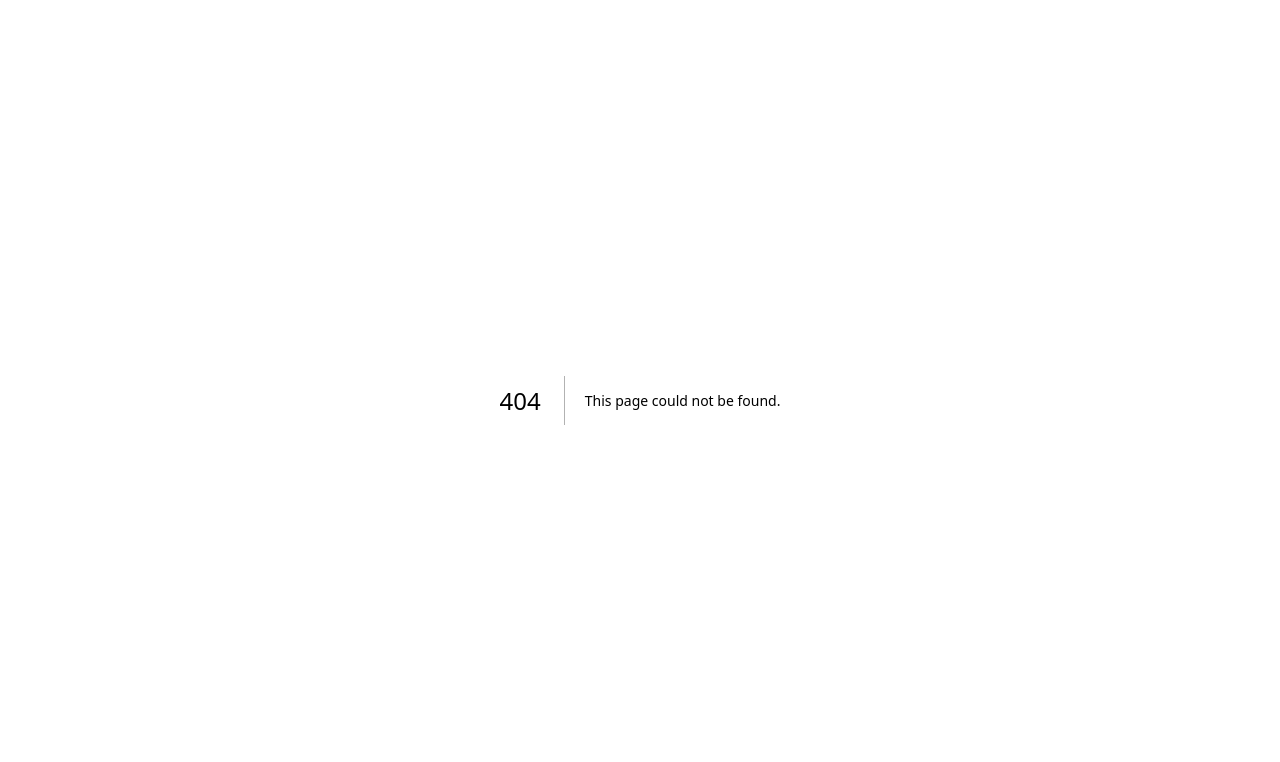
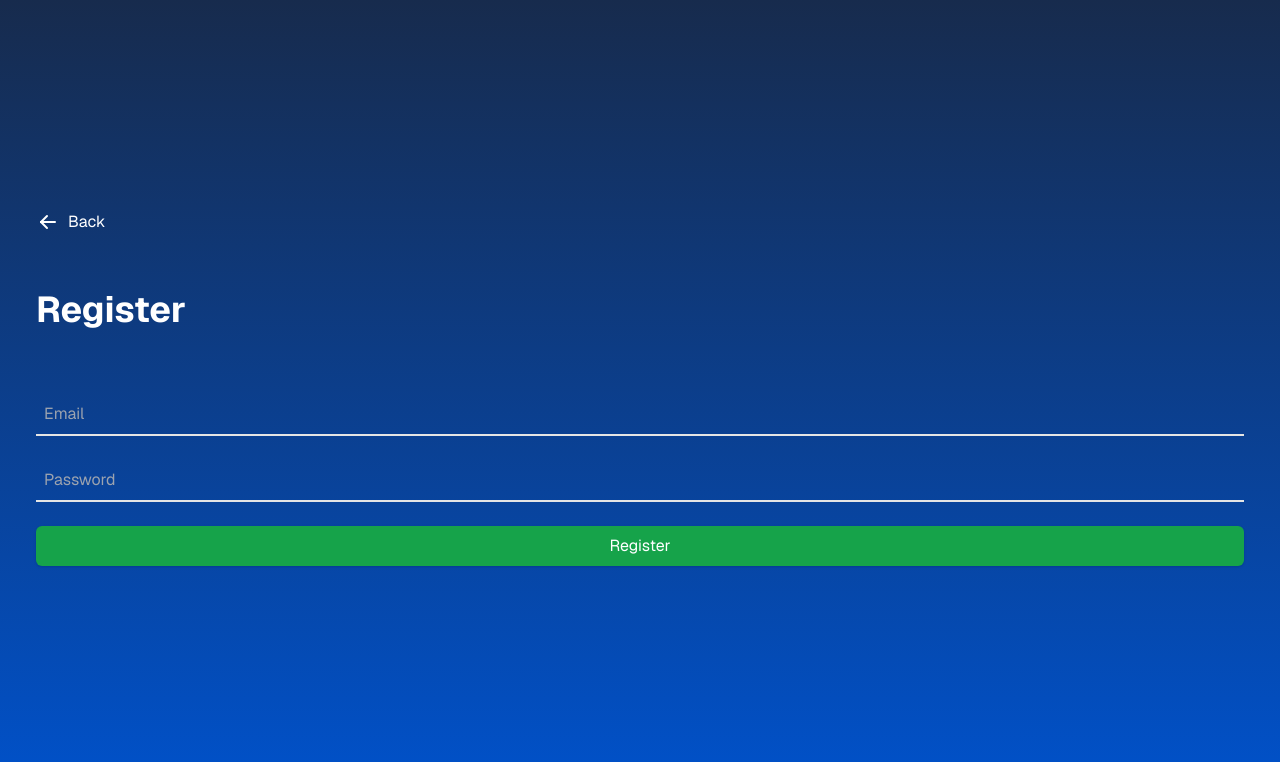
Before and after one commit to mikelagumbay22/renigo-parkridge, a Next.js app: page /register in a window 1280 px wide. Before the commit this address had no page. Shown: the top 762 px of the page. Built offline with nearby package versions, Linux system fonts and the light colour scheme; no server answers.

Commit message:
feat: created Registration page

```diff
--- a/app/dashboard/page.tsx
+++ b/app/dashboard/page.tsx
@@ -5,7 +5,7 @@ export default function Index() {
 
 
   return (
-    <main>
+    <main className='flex items-center justify-center h-screen bg-gradient-to-b from-[#172B4D] to-[#0052CC] '>
       Test
     </main>
   );
--- a/app/login/page.tsx
+++ b/app/login/page.tsx
@@ -1,4 +1,4 @@
-"use client"; // Ensure this is at the top of your file
+"use client";
 
 import Link from "next/link";
 import { useState } from "react";
@@ -7,15 +7,14 @@ import { useRouter } from "next/navigation";
 import { IconArrowLeft } from "@tabler/icons-react";
 
 export default function Index() {
-  // Specify types for email, password, and error state
   const [email, setEmail] = useState<string>("");
   const [password, setPassword] = useState<string>("");
-  const [error, setError] = useState<string | null>(null); // Explicitly allowing string or null
+  const [error, setError] = useState<string | null>(null);
   const router = useRouter();
 
   const handleLogin = async (e: React.FormEvent<HTMLFormElement>) => {
     e.preventDefault();
-    setError(null); // Reset error state on form submission
+    setError(null);
 
     const { error } = await supabase.auth.signInWithPassword({
       email,
@@ -25,7 +24,7 @@ export default function Index() {
     if (error) {
       setError(error.message); // Set error message if login fails
     } else {
-      router.push('/dashboard'); // Navigate to the dashboard on successful login
+      router.push("/dashboard"); // Navigate to the dashboard on successful login
     }
   };
 
@@ -112,7 +111,7 @@ export default function Index() {
         {/* Sign Up Link */}
         <p className="mt-6 text-center text-sm text-white">
           Don’t have an account?{" "}
-          <Link href="/signup" className="text-sky-500 hover:text-blue-700">
+          <Link href="/register" className="text-sky-500 hover:text-blue-700">
             Sign up
           </Link>
         </p>
--- /dev/null
+++ b/app/register/page.tsx
@@ -0,0 +1,78 @@
+"use client";
+import Link from "next/link";
+import { useState } from "react";
+import { supabase } from "../../lib/supabaseClient";
+import { IconArrowLeft } from "@tabler/icons-react";
+
+const Register = () => {
+  const [email, setEmail] = useState("");
+  const [password, setPassword] = useState("");
+  const [error, setError] = useState<string | null>(null); // Changed here
+  const [success, setSuccess] = useState(false);
+
+  const handleRegister = async (e: React.FormEvent<HTMLFormElement>) => {
+    e.preventDefault();
+    setError(null);
+    setSuccess(false);
+
+    const { error } = await supabase.auth.signUp({ email, password });
+
+    if (error) {
+      setError(error.message); // This is now allowed
+    } else {
+      setSuccess(true);
+    }
+  };
+
+  return (
+    <main className="flex items-center justify-center h-screen bg-gradient-to-b from-[#172B4D] to-[#0052CC] ">
+      <div className="basis-full mb-6 px-9">
+        <Link
+          href="/"
+          className="flex items-center mb-4 text-white hover:text-blue-700"
+        >
+          <IconArrowLeft className="mr-2 text-white" />
+          <span className="text-white">Back</span>
+        </Link>
+        <div>
+          <h1 className="text-4xl font-bold mb-6 text-left text-white py-10">
+            Register
+          </h1>
+          {error && <p className="text-red-500 mb-4 text-center">{error}</p>}
+          {success && (
+            <p className="text-green-500 mb-4 text-center">
+              Registration successful! Please check your email to confirm your
+              account.
+            </p>
+          )}
+          <form onSubmit={handleRegister} className="space-y-6">
+            <input
+              type="email"
+              placeholder="Email"
+              value={email}
+              onChange={(e) => setEmail(e.target.value)}
+              className="mt-1 block w-full p-2 border-0 border-b-2 bg-transparent text-white"
+              required
+            />
+            <input
+              type="password"
+              placeholder="Password"
+              value={password}
+              onChange={(e) => setPassword(e.target.value)}
+              className="mt-1 block w-full p-2 border-0 bg-transparent text-white border-b-2 focus:ring-blue-500 focus:border-blue-500"
+              required
+            />
+            <button
+              type="submit"
+              className="w-full py-2 bg-green-600 text-white rounded-md shadow hover:bg-green-700"
+            >
+              Register
+            </button>
+          </form>
+        </div>
+      </div>
+    </main>
+  );
+};
+
+export default Register;
```
